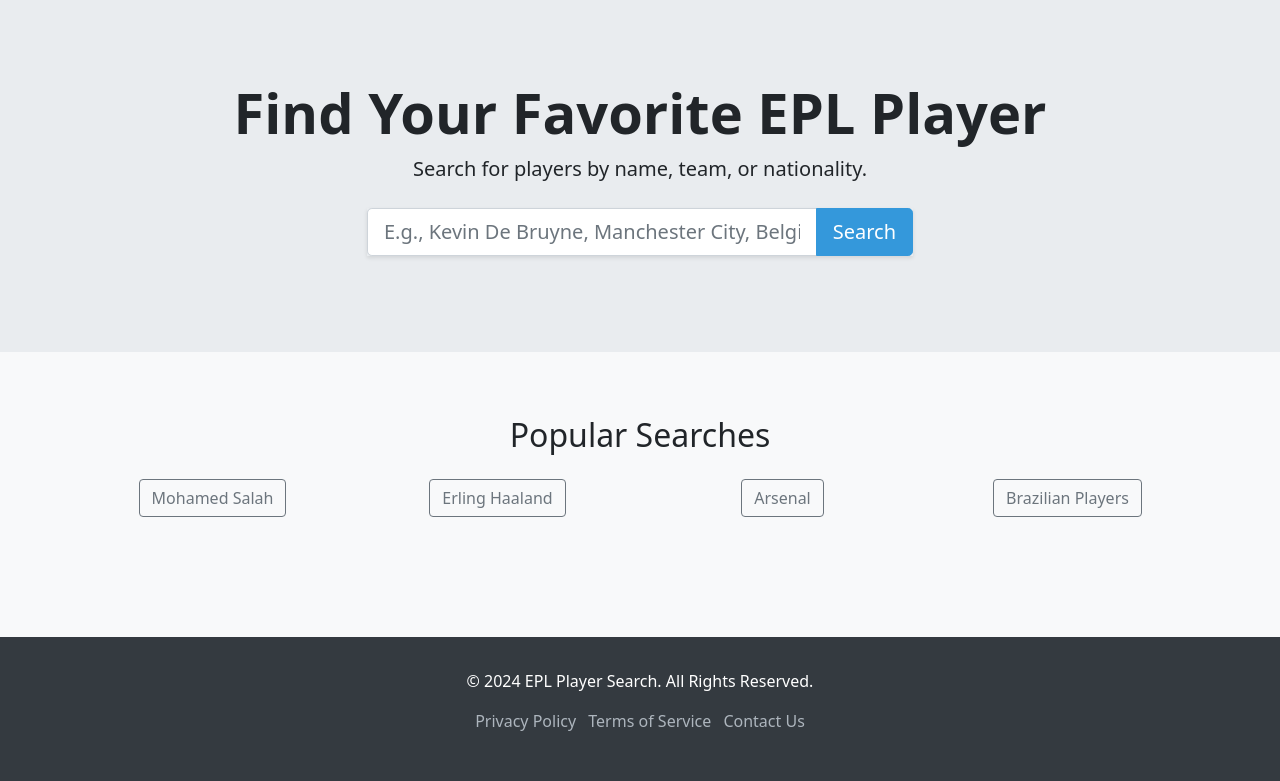
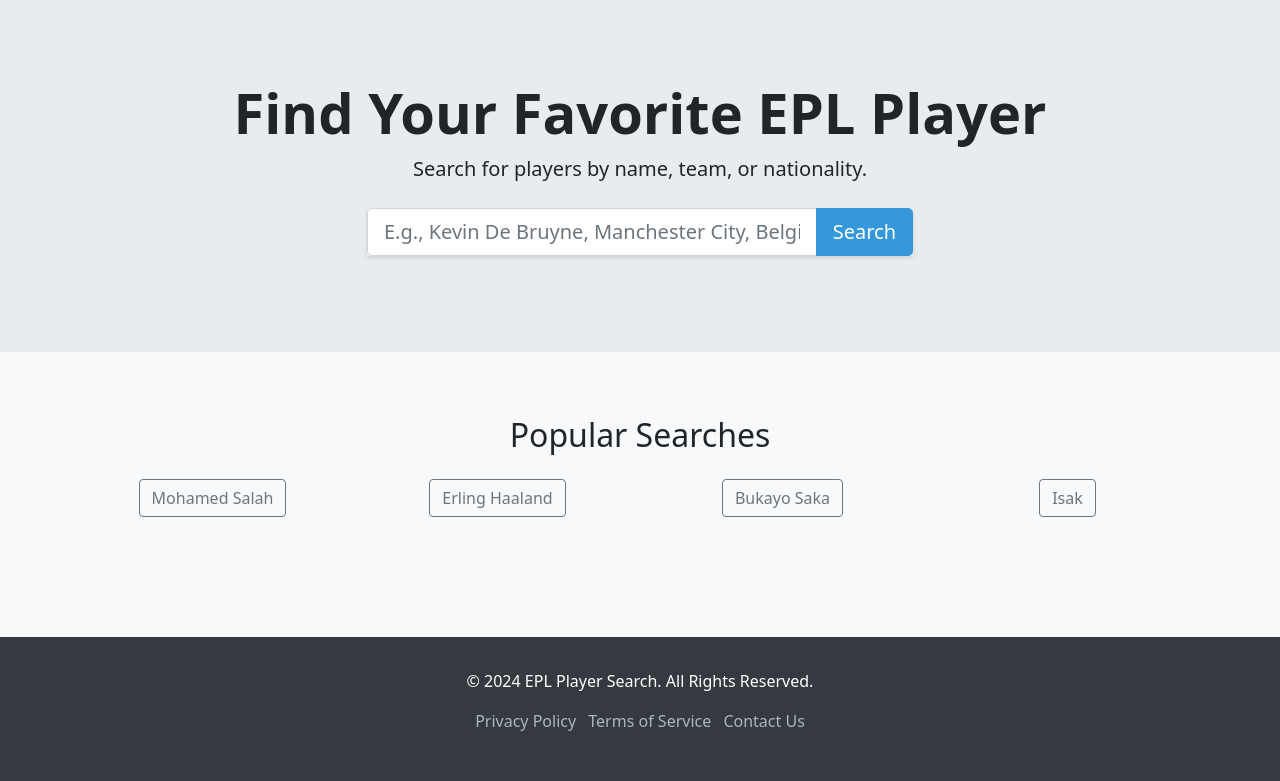
Before and after one commit to NgTruong624/Project_HKDN, a Flask app: page / in a window 1280 px wide. Shown: the part 57-838 px from the top of the page. Run offline with Flask 2, Linux system fonts and the light colour scheme.

Commit message:
Update index.html

```diff
--- a/app/templates/index.html
+++ b/app/templates/index.html
@@ -92,10 +92,10 @@
                     <a href="#" class="btn btn-outline-secondary mb-2">Erling Haaland</a>
                 </div>
                 <div class="col-md-3">
-                    <a href="#" class="btn btn-outline-secondary mb-2">Arsenal</a>
+                    <a href="#" class="btn btn-outline-secondary mb-2">Bukayo Saka</a>
                 </div>
                 <div class="col-md-3">
-                    <a href="#" class="btn btn-outline-secondary mb-2">Brazilian Players</a>
+                    <a href="#" class="btn btn-outline-secondary mb-2">Isak</a>
                 </div>
             </div>
         </section>
```
